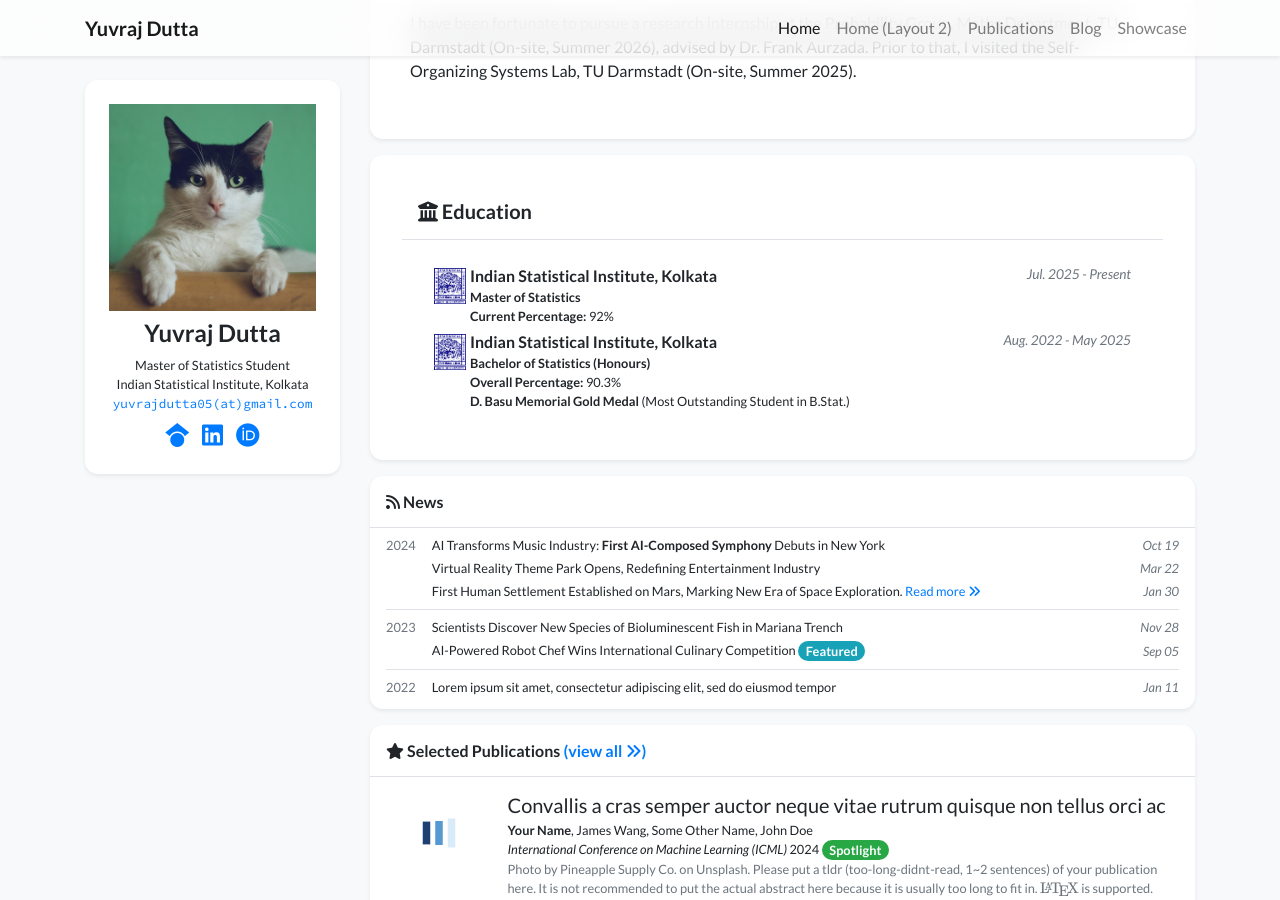
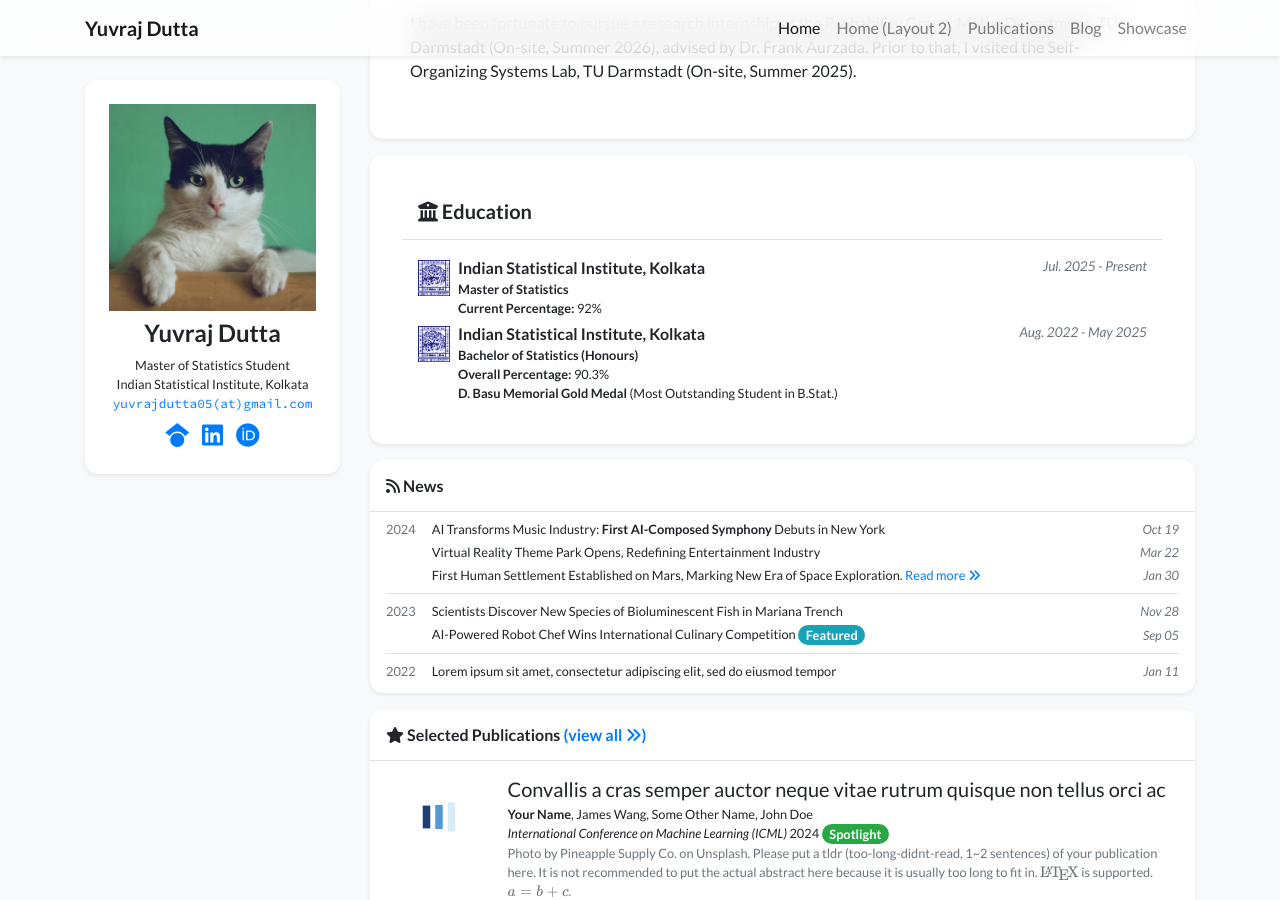
Before and after one commit to yuvrajdutta05/academic-homepage-test, a Jekyll site: the page built from index.html, in a window 1280 px wide and 900 px high, scrolled down 303 px. Built offline with Jekyll 4.4.1, drawn with Linux system fonts in a browser that asks for light colours; nearby versions of some CDN libraries; a style sheet for code colours, icons or effects is not loaded.

Commit message:
Update profile again

```diff
--- a/_includes/widgets/experience_card.html
+++ b/_includes/widgets/experience_card.html
@@ -11,11 +11,10 @@
                             </h5>
                             <div class="px-3 pt-3 pb-2">
 
-                            <div class="px-3 py-2">
                             <ul class="list-unstyled mb-1">
                                 {% for item in site.data.profile.education %}
                                 <li class="media mb-1">
-                                    <img src="{{ item.logo | relative_url }}" alt="{{ item.name }}" style="width: 32px;" class="mr-1 mt-1">
+                                    <img src="{{ item.logo | relative_url }}" alt="{{ item.name }}" style="width: 32px;" class="mr-2 mt-1">
                                     <div class="media-body">
 
                                         <div class="d-flex">
@@ -32,7 +31,7 @@
                                     </div>
                                 </li>
                                 {% endfor %}
-                                </div>
+
                                 </div>
                             </ul>
                         </div>
```
